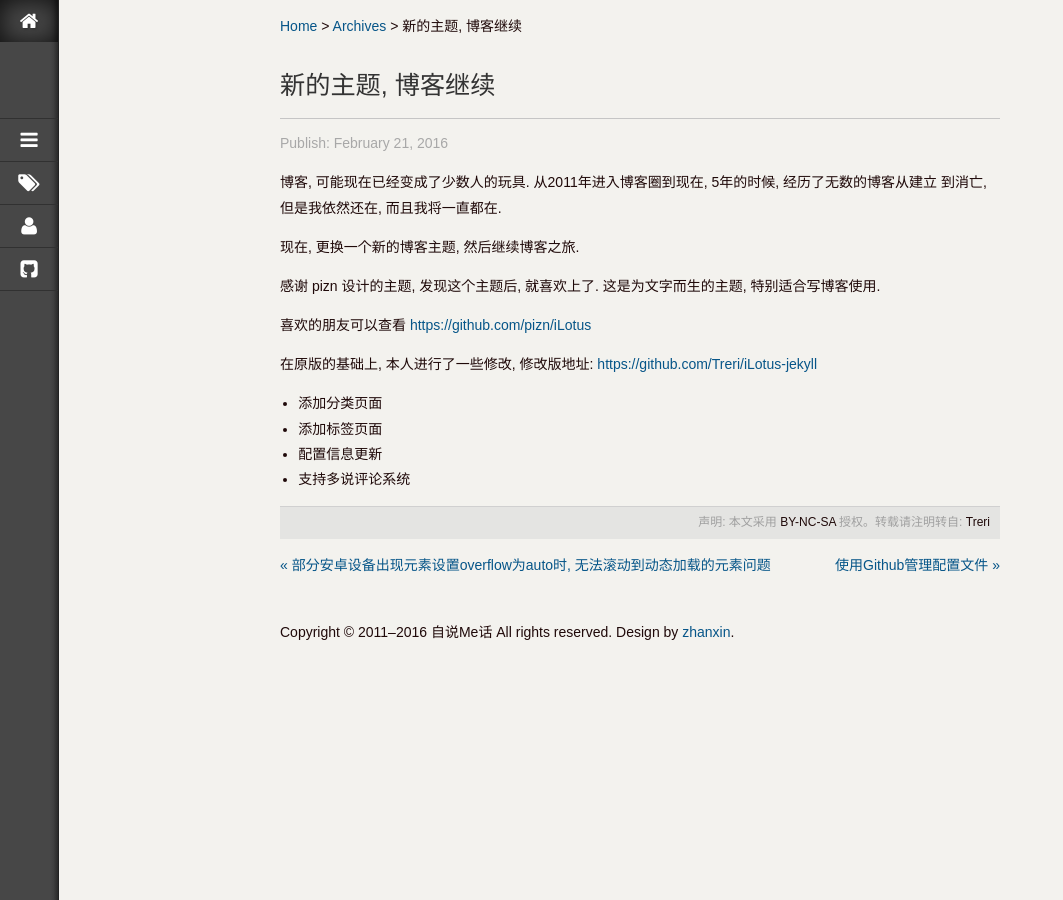
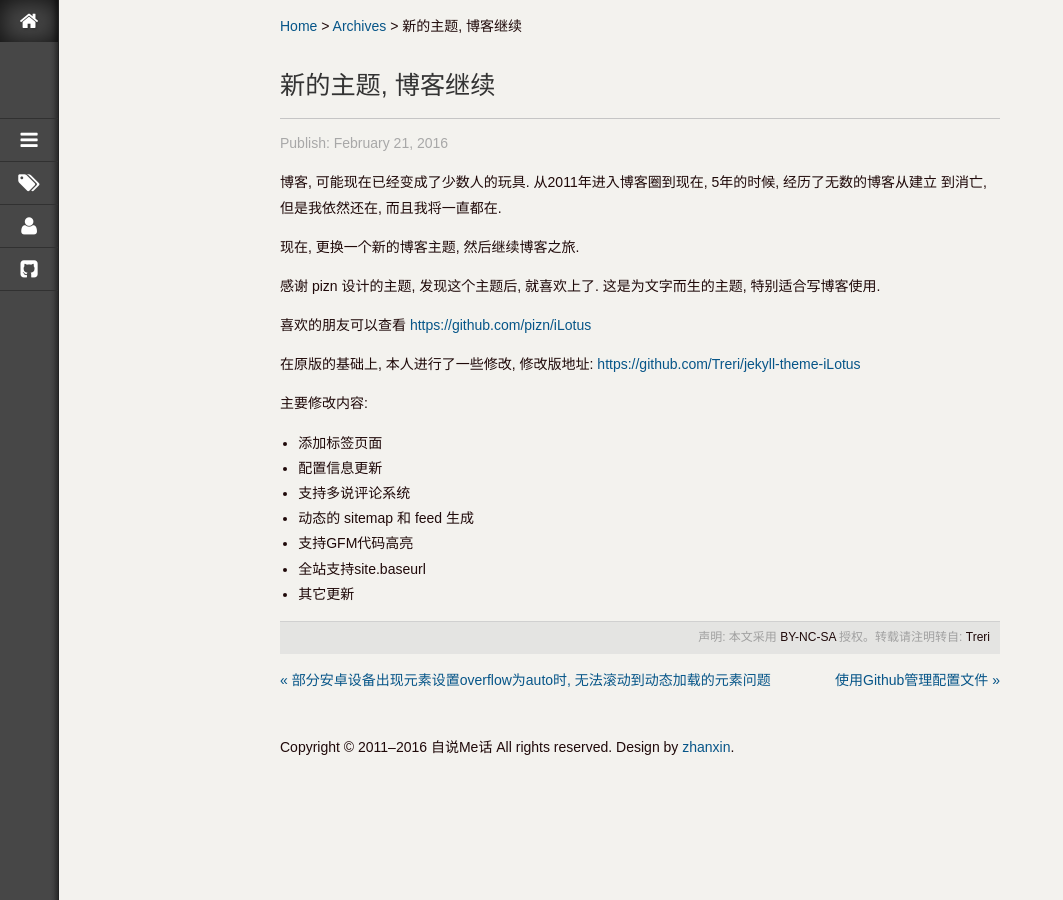
Before and after one commit to wyntau/wyntau.github.io, a Jekyll site: the page built from _posts/2016-02-21-new-theme-ilotus.md, in a window 1280 px wide. Shown: the whole page, without its empty margins (0-1063 px from the left). Built offline with Jekyll 4.4.1, drawn with Linux system fonts in a browser that asks for light colours; some web fonts are replaced; comment, search, counter and statistics services are not loaded.

Commit message:
update post content

```diff
--- a/_posts/2016-02-21-new-theme-ilotus.md
+++ b/_posts/2016-02-21-new-theme-ilotus.md
@@ -15,9 +15,14 @@ categories: [唠唠叨叨]
 
 喜欢的朋友可以查看 <https://github.com/pizn/iLotus>
 
-在原版的基础上, 本人进行了一些修改, 修改版地址: <https://github.com/Treri/iLotus-jekyll>
+在原版的基础上, 本人进行了一些修改, 修改版地址: <https://github.com/Treri/jekyll-theme-iLotus>
 
-- 添加分类页面
+主要修改内容:
+
 - 添加标签页面
 - 配置信息更新
 - 支持多说评论系统
+- 动态的 sitemap 和 feed 生成
+- 支持GFM代码高亮
+- 全站支持site.baseurl
+- 其它更新
```
